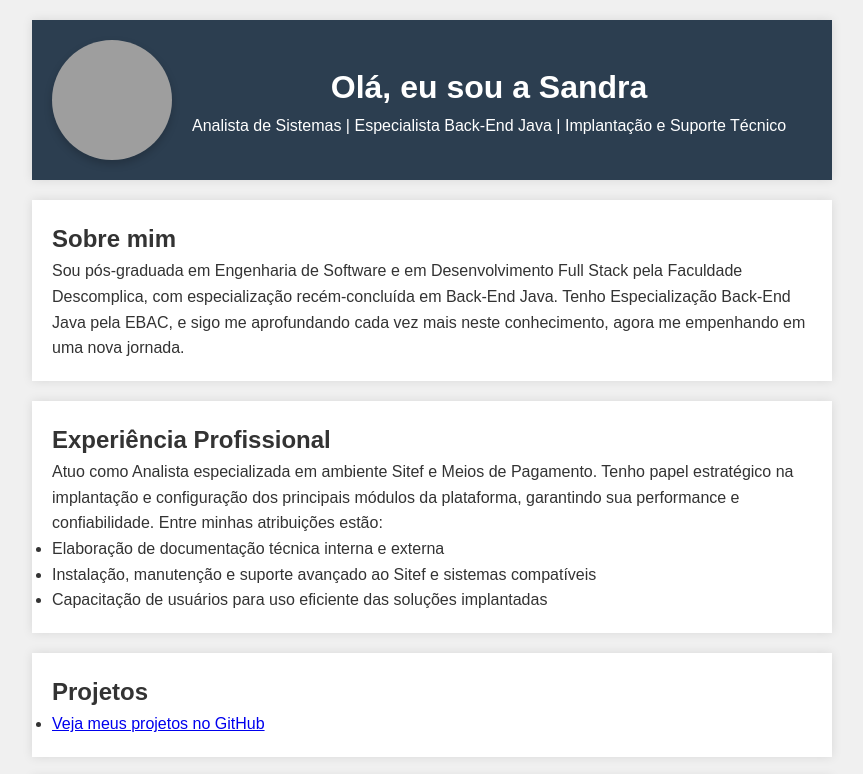
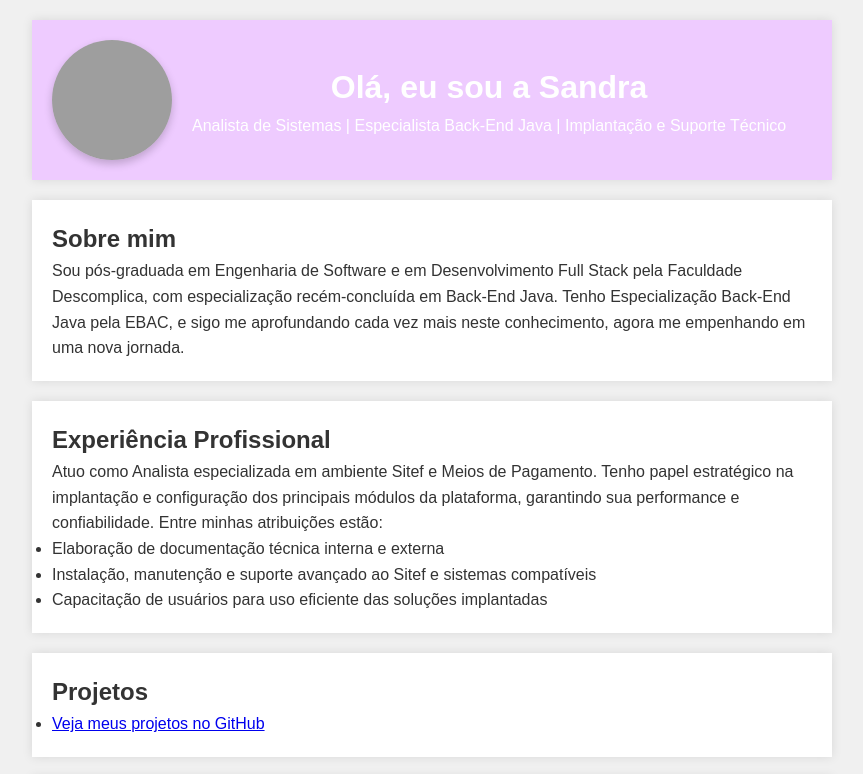
Before and after one commit to SannSerenna/MeuPortfolio2, a plain HTML site: page index.html in a window 1280 px wide. Shown: the top 774 px of the page, without its empty margins (208-1071 px from the left). Drawn offline with Linux system fonts and the light colour scheme; grey boxes are pictures that could not be loaded.

Commit message:
Update style.css

```diff
--- a/style.css
+++ b/style.css
@@ -24,7 +24,7 @@ header, section, footer {
 
 header {
   text-align: center;
-  background-color: #2c3e50;
+  background-color: #eecbff;
   color: #fff;
 }
 
```
